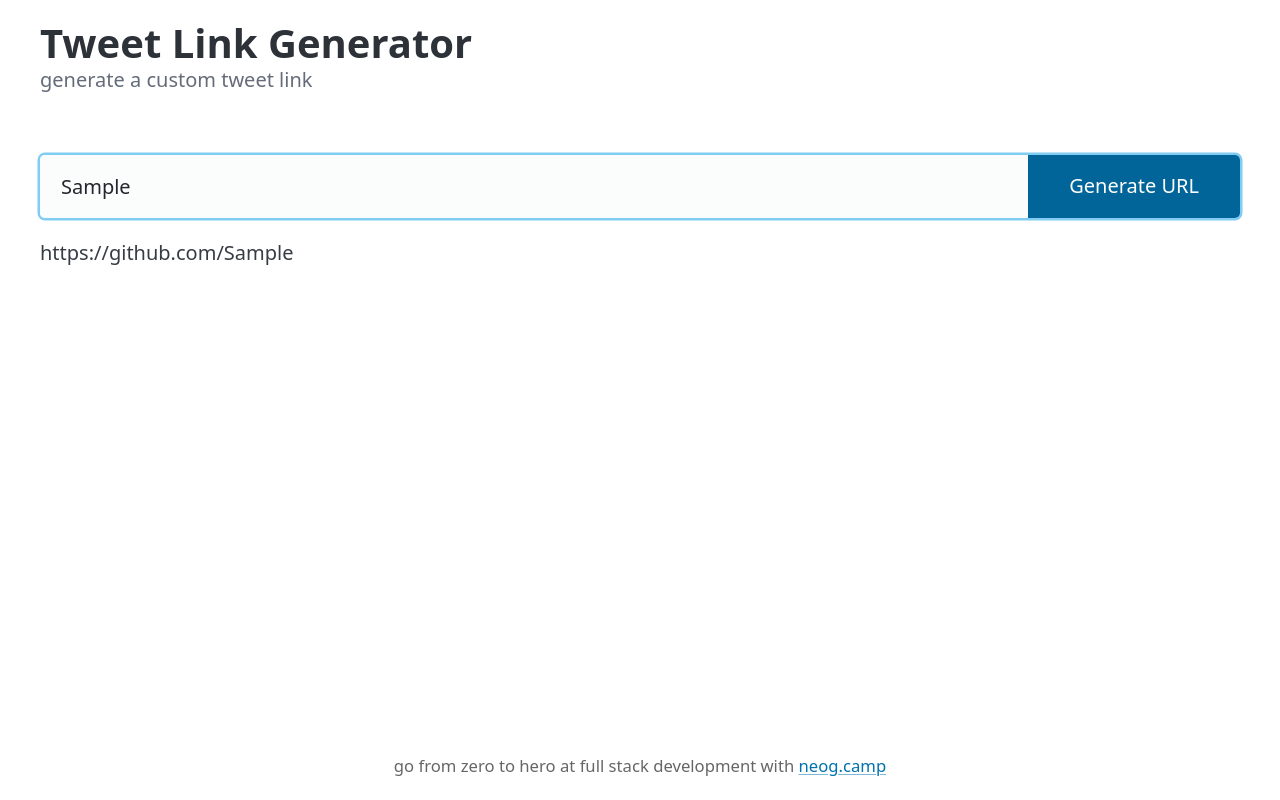
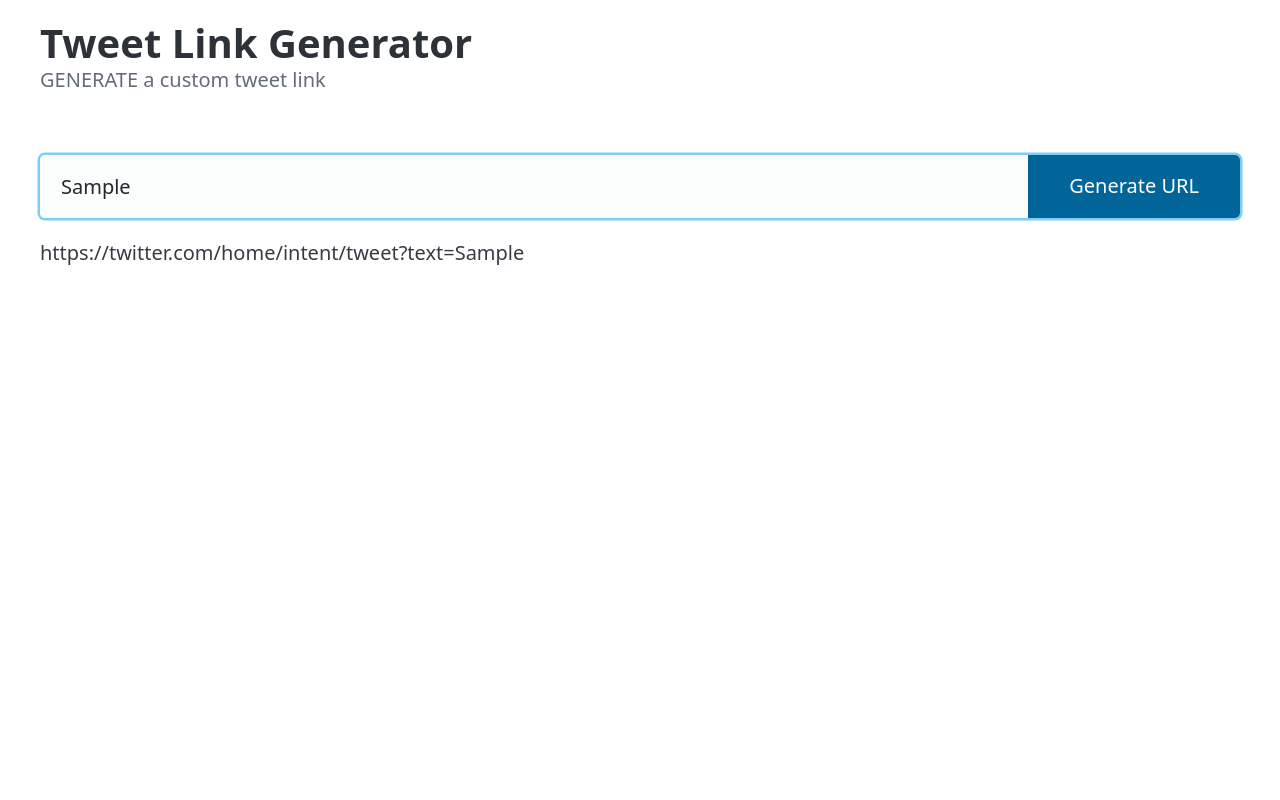
Before and after one commit to kethsaxena/NeoG_ng1_Ass3, a website: page index.html in a window 1280 px wide. Both pictures are taken after typing "Sample" into the empty fields and a click on the button "Generate URL". Drawn offline with nearby package versions, Linux system fonts and the light colour scheme.

Commit message:
Completed Assignment 3

```diff
--- a/index.html
+++ b/index.html
@@ -8,7 +8,7 @@
       name="description"
       content="Get your Twitter link just from userlink"
     />
-    <title>Github URL Generator</title>
+    <title>Tweet MSG generator</title>
     <link
       rel="stylesheet"
       href="https://cdn.jsdelivr.net/npm/@picocss/pico@2/css/pico.min.css"
@@ -19,94 +19,38 @@
     <header class="container">
       <hgroup>
         <h1>Tweet Link  Generator</h1>
-        <p>generate a custom tweet link</p>
+        <p>GENERATE a custom tweet link</p>
       </hgroup>
     </header>
     <main class="container">
       <fieldset role="group" >
-        <input type ="text" id="github" placeholder="Enter your Github username"/>
-        <input type="button" id="generateURL" value="Generate URL"/>
+        <input type ="text" id="TweetMSG" placeholder="Enter your Custom Twitter / X message"/>
+        <input type="button" id="genTweetLink" value="Generate URL"/>
       </fieldset>
       <div id="app"></div>
     </main>
-    <footer class="container neog-footer">
-      <small>
-        go from zero to hero at full stack development with
-        <a href="https://neog.camp">neog.camp</a>
-      </small>
-    </footer>
-    <!-- <script>
-      // TASK 1
-      // const username = "Kethsaxena";
-      // function greetUser() {
-      //   console.log("Hello " + username);
-      // }
+    <script id="NeoG_ng1_Ass3">
+      // Select elements
+      const inputMessage = document.getElementById("TweetMSG");
+      const buttonGenerate = document.getElementById("genTweetLink");
+      const appElement = document.getElementById("app");
 
-      // greetUser();
+      // Function to generate WhatsApp link
+      function getTweetMsg(message) {
+        let encodedMsg = encodeURIComponent(message);
+        return  "https://twitter.com/home/intent/tweet" +  '?text=' + encodedMsg;
+      }
 
-      //console.log(greetUser(username));
-
-      // TASK 2
-
-      // greetUser();
-
-      // //console.log(greetUser(username));
-
-      // function greetPerson(username) {
-      //   console.log("Hello " + username + "! Welcome to our website!");
-      // }
-
-      // // greetPerson("Ajay");
-      // // greetPerson("Kidambi Srikanth");
-      // // greetPerson("Lakshay Sen");
-
-      // function formattedMessage(message) {
-      //   const resultingMessage = "*" + message + "*";
-      //   return resultingMessage;
-      // }
-
-      // console.log(formattedMessage("Hello World"));
-
-      // const result = formattedMessage("Good Morning");
-      // function combineStrings(string1, string2) {
-      //   const combined = string1 + " " + string2;
-      //   return combined;
-      // }
-      // console.log(combineStrings("Bhima", "Sen"));
-    </script> -->
-    <!-- <script id="ng1.2">
-    // TASK 1
-    const username = "Kethsaxena";
-
-    function getGitHubURL(username) {
-      return "https://github.com/"+username;
-    }
-
-    const appElement = document.getElementById("app")
-    appElement.innerText=getGitHubURL(username);
-
-    </script> -->
-    <script id="ng1.3">
-    // TASK 1
-    const username = "Kethsaxena";
-
-    function getGitHubURL(username) {
-      return "https://github.com/"+username;
-    }
-
-    function handleGenerateClick(){
-      const githubURL = getGitHubURL(inputElement.value);
-      appElement.innerHTML = githubURL
-    }
-
-    //OBJECTS
-    const inputElement = document.getElementById("github")
-    const buttonElement = document.getElementById("generateURL")
-    const appElement = document.getElementById("app")
-
-    //appElement.innerText =
-    buttonElement.addEventListener("click",handleGenerateClick)
-
-    </script>
+      // Handle click
+      function handleGenerateClick() {
+        const message = inputMessage.value;
+        // Generate URL
+        const TwitterURL = getTweetMsg(message);
+        // Show the URL as a clickable link
+        appElement.innerHTML = TwitterURL;
+      }
+      // Event Listener
+      buttonGenerate.addEventListener("click", handleGenerateClick);
+</script>
   </body>
 </html>
```
